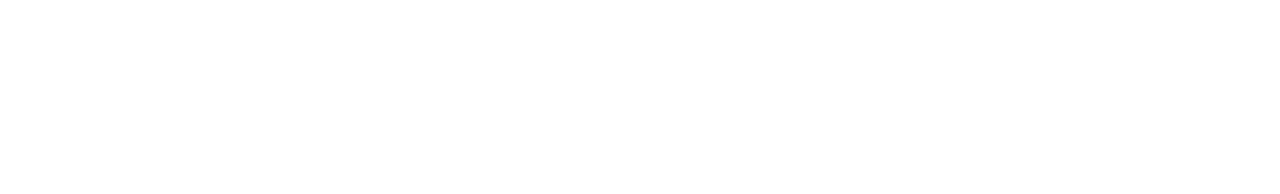
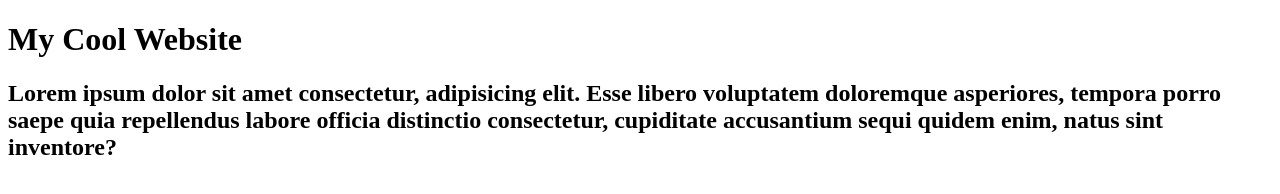
Before and after one commit to FarhanDS-92/git-branching-lesson, a plain HTML site: page index.html in a window 1280 px wide. Drawn offline with Linux system fonts and the light colour scheme.

Commit message:
added header

```diff
--- a/index.html
+++ b/index.html
@@ -8,5 +8,10 @@
 </head>
 <body>
 
+  <header>
+    <h1>My Cool Website</h1>
+    <h2>Lorem ipsum dolor sit amet consectetur, adipisicing elit. Esse libero voluptatem doloremque asperiores, tempora porro saepe quia repellendus labore officia distinctio consectetur, cupiditate accusantium sequi quidem enim, natus sint inventore?</h2>
+  </header>
+
 </body>
 </html>
```
